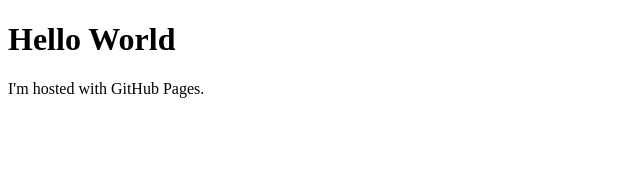
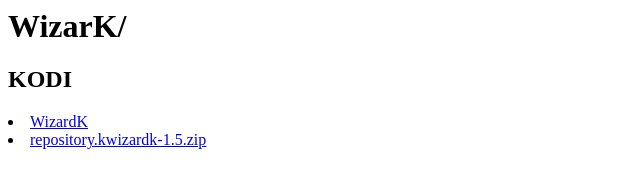
Before and after one commit to KWIZARDK/kwizardk.github.io, a plain HTML site: page index.html in a window 1280 px wide. Shown: the whole page, without its empty margins (0-640 px from the left). Drawn offline with Linux system fonts and the light colour scheme.

Commit message:
Update index.html

```diff
--- a/index.html
+++ b/index.html
@@ -1,7 +1,12 @@
-<!DOCTYPE html>
 <html>
-<body>
-<h1>Hello World</h1>
-<p>I'm hosted with GitHub Pages.</p>
+ <head>
+ <h1>WizarK/</h1>
+	 <h2>KODI</h2>
+ </head>
+ <body>
+ <li><a href="/">WizardK</a><td></td></li>
+<li><a href="repository.kwizardk-1.5.zip">repository.kwizardk-1.5.zip</a><td></td></li>
+
+</ul>
 </body>
 </html>
```
